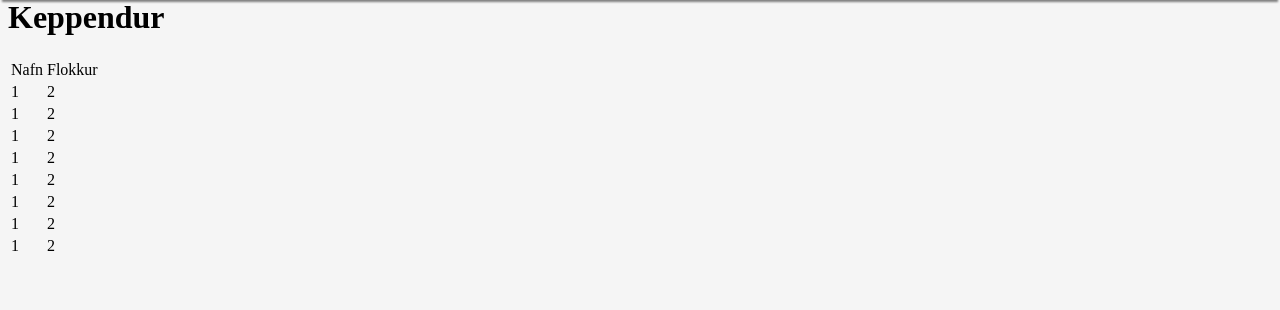
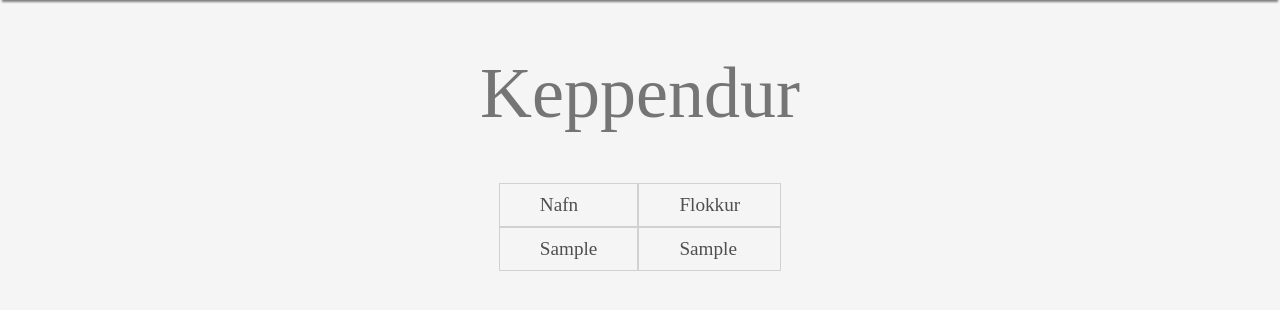
Before and after one commit to gudmunduro/VSH-hopverkefni, a PHP site: page /keppendur in a window 1280 px wide. Shown: the part 48-358 px from the top of the page. Run offline with PHP 8.4, Linux system fonts and the light colour scheme; tables that the repository leaves empty or names only in its code hold one stand-in row (values such as "Sample post"); some libraries are stand-ins or nearby versions.

Commit message:
Breytingar

```diff
--- a/WebSite/include/homepage.js
+++ b/WebSite/include/homepage.js
@@ -137,6 +137,7 @@ class Form {
 
         // buttons
         submit.type = "submit"
+        submit.value = "Nýskrá"
         cancel.type = "button"
         cancel.value = "Hætta við"
         cancel.onclick = Form.remove
--- a/WebSite/include/style.css
+++ b/WebSite/include/style.css
@@ -15,7 +15,6 @@ body
 /*
     allt
 */
-
 a{
     text-decoration: none;
 }
@@ -142,7 +141,6 @@ a{
 /*
     Tafla í dagskra
 */
-
 .table {
     margin:auto;
     margin-top:5em;
@@ -210,7 +208,6 @@ li{
 /*
     Aðgangssíða
 */
-
 .accountTitle {
     margin-top: 100px;
     text-align: center;
@@ -273,10 +270,46 @@ li{
     cursor: default;
 }
 
+
+
+/*
+    Keppendur
+*/
+.participantsTitle {
+    margin-top: 100px;
+    text-align: center;
+    color: #757575;
+    font-weight: lighter;
+    font-size: 4.5em;
+}
+.participantsTable {
+    margin: 20px auto;
+    border-collapse: separate;
+    border-spacing: 0;
+}
+.participantsTable thead td{
+    border: 0.01em solid rgba(174, 174, 174, 0.50);
+    margin: 1px;
+    font-size: 1.2em;
+    padding: 10px 40px;
+    color: #4f4f4f;
+}
+.participantsTable tbody tr{
+
+}
+.participantsTable tbody td{
+    border: 0.01em solid rgba(174, 174, 174, 0.50);
+    margin: 1px;
+    font-size: 1.2em;
+    padding: 10px 40px;
+    color: #4f4f4f;
+}
+
+
+
 /*
     Titill á aðalsíðu
 */
-
 .mainDiv {
     display: block;
     margin: 30vh auto 50px;
@@ -328,7 +361,6 @@ li{
 /*
     Skráningarfrom á aðalsíðu
 */
-
 .formDiv{
     margin-top: 10vh;
 }
@@ -378,7 +410,6 @@ li{
 /*
     Login form
 */
-
 .loginDiv {
     position: fixed;
     width: 80vw;
@@ -412,6 +443,9 @@ li{
     font-size: 1.1em;
     color: white;
 }
+.loginDiv input[type=text]::-webkit-input-placeholder, .loginDiv input[type=password]::-webkit-input-placeholder{
+    color: #9c9c9c;
+}
 .loginDiv input[type=submit], .loginDiv input[type=button] {
     display: block;
     margin: 20px auto;
@@ -434,10 +468,11 @@ li{
     cursor: default;
 }
 
+
+
 /*
     Reglur
 */
-
 .rules{
 	margin:auto;
 	margin-top: 100px;
@@ -484,11 +519,28 @@ li{
     border-color: darkgray;
 }
 
+
+
+/*
+    Skráning á keppni
+*/
+.registrationTitle {
+    margin-top: 100px;
+    text-align: center;
+    color: #757575;
+    font-weight: lighter;
+    font-size: 4.5em;
+}
+.registrationDiv{
+
+}
+
+
+
 /*
     media
 */
-
-@media screen and (min-width: 35em){
+@media screen and (min-width: 35em) {
     .mobileNav{
         display: none;
     }
--- a/WebSite/keppendur/index.php
+++ b/WebSite/keppendur/index.php
@@ -1,7 +1,19 @@
 <?php
 session_start();
+include "../api/sql.php";
 include "../api/functions.php";
-$keppendur = [1, 2, 3, 4, 5, 6, 7, 8];
+
+$keppendur = array();
+$conn = connect();
+$sql = "SELECT notendur.fulltnafn AS nafn, keppni.flokkur AS flokkur FROM keppni INNER JOIN notendur ON keppni.kennitala = notendur.kennitala";
+$result = $conn->query($sql);
+if ($result->num_rows > 0)
+{
+    while($row = $result->fetch_assoc())
+    {
+        array_push($keppendur, array("nafn" => utf8_encode($row["nafn"]), "flokkur" => utf8_encode($row["flokkur"])));
+    }
+}
 ?>
 <!DOCTYPE html>
 
@@ -32,8 +44,8 @@ $keppendur = [1, 2, 3, 4, 5, 6, 7, 8];
             </ul>
         </nav>
 
-        <h1>Keppendur</h1>
-        <table>
+        <h1 class="participantsTitle">Keppendur</h1>
+        <table class="participantsTable">
             <thead>
                 <tr>
                     <td>Nafn</td>
@@ -46,8 +58,8 @@ $keppendur = [1, 2, 3, 4, 5, 6, 7, 8];
             {
             ?>
                 <tr>
-                    <td>1</td>
-                    <td>2</td>
+                    <td><?php echo $keppendur[$i]["nafn"]; ?></td>
+                    <td><?php echo $keppendur[$i]["flokkur"]; ?></td>
                 </tr>
             <?php
             }
```
Also changed, not shown: WebSite/skraning/index.php (+10 -0 lines).
